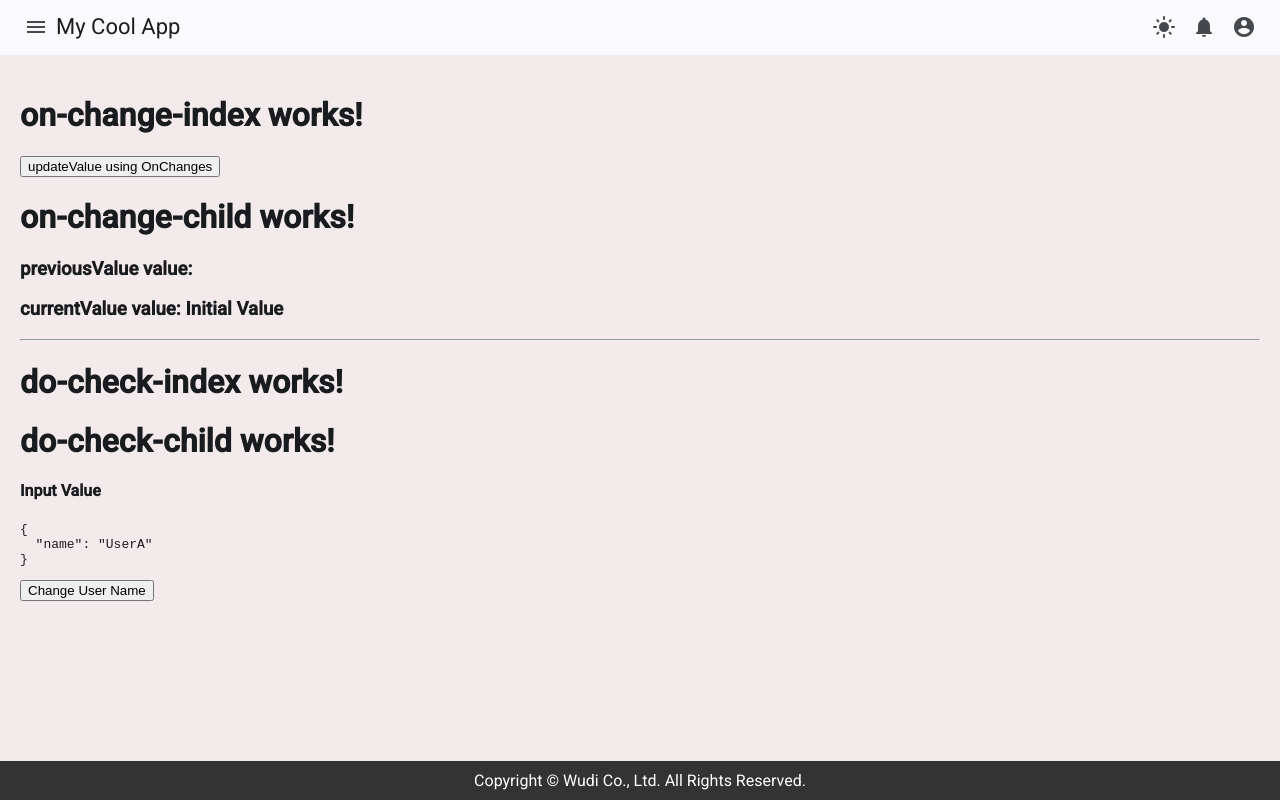
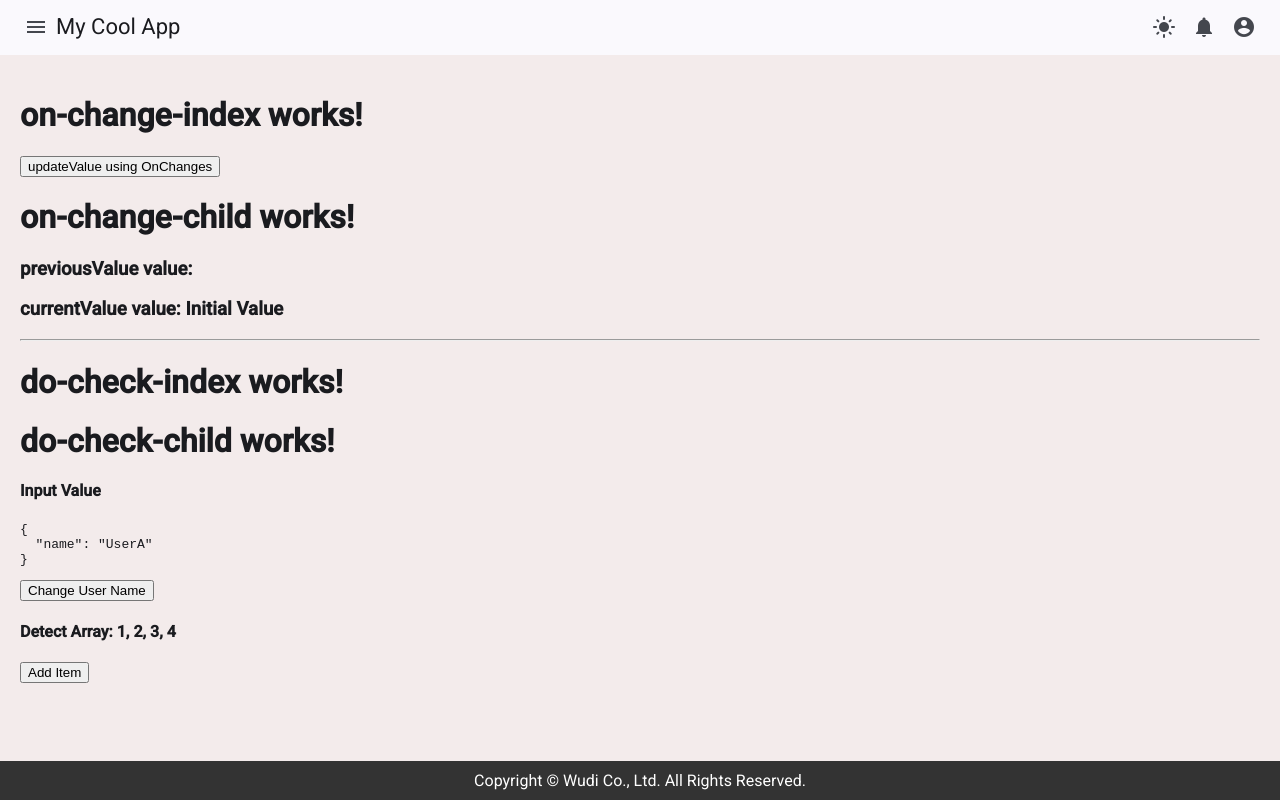
Before and after one commit to alisonwu6/my-angular-typescript-lab, an Angular app: page /lifecycle in a window 1280 px wide. Built offline with nearby package versions, Linux system fonts and the light colour scheme.

Commit message:
feat: doCheck to detect array

```diff
--- a/src/app/page/lifecycle/do-check/do-check-index/do-check-index.component.html
+++ b/src/app/page/lifecycle/do-check/do-check-index/do-check-index.component.html
@@ -4,3 +4,8 @@
   <app-do-check-child [user]="user"></app-do-check-child>
   <button (click)="changeUserName()">Change User Name</button>
 </div>
+
+<div>
+  <h4>Detect Array: {{ items.join(', ') }}</h4>
+  <button (click)="addItem()">Add Item</button>
+</div>
--- a/src/app/page/lifecycle/do-check/do-check-index/do-check-index.component.ts
+++ b/src/app/page/lifecycle/do-check/do-check-index/do-check-index.component.ts
@@ -1,4 +1,4 @@
-import { Component } from '@angular/core';
+import { Component, DoCheck } from '@angular/core';
 import { DoCheckChildComponent } from '../do-check-child/do-check-child.component';
 
 @Component({
@@ -7,9 +7,7 @@ import { DoCheckChildComponent } from '../do-check-child/do-check-child.componen
   templateUrl: './do-check-index.component.html',
   styleUrl: './do-check-index.component.scss',
 })
-export class DoCheckIndexComponent {
-  // 1. Use the ngOnChanges) to check the limitations.
-  // 2. Refactor it using the ngDoCheck().
+export class DoCheckIndexComponent implements DoCheck {
   user = {
     name: 'UserA',
   };
@@ -18,4 +16,18 @@ export class DoCheckIndexComponent {
     // Changing the entire user object would have triggered the change, but not for a particular object property.
     // With the ngDoCheck) hook a custom change detection for a component can be created
   }
+
+  items: number[] = [1, 2, 3, 4];
+  previousItems: number[] = [...this.items];
+  ngDoCheck(): void {
+    // detect array
+    if (this.items.length !== this.previousItems.length) {
+      console.log(`Array changed: ${this.previousItems} => ${this.items}`);
+      this.previousItems = [...this.items];
+    }
+  }
+
+  addItem() {
+    this.items.push(this.items.length + 1);
+  }
 }
```
